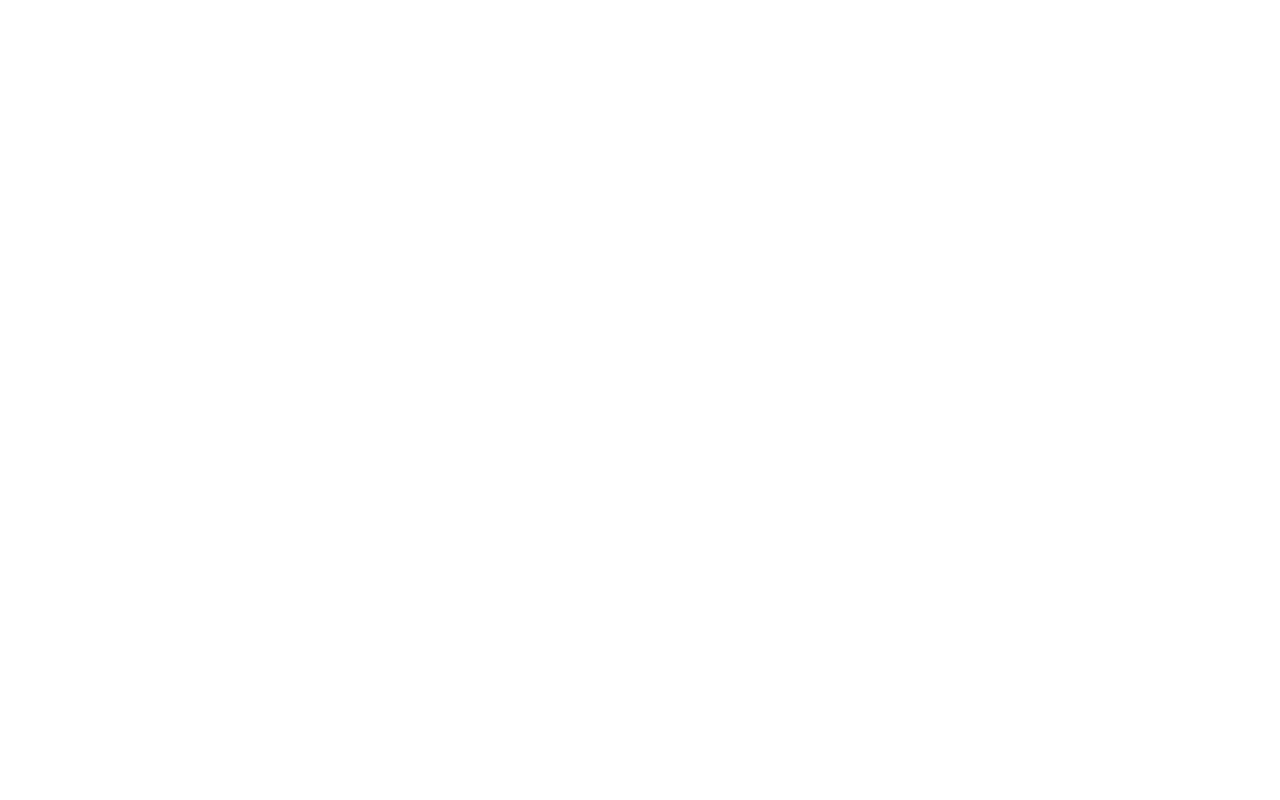
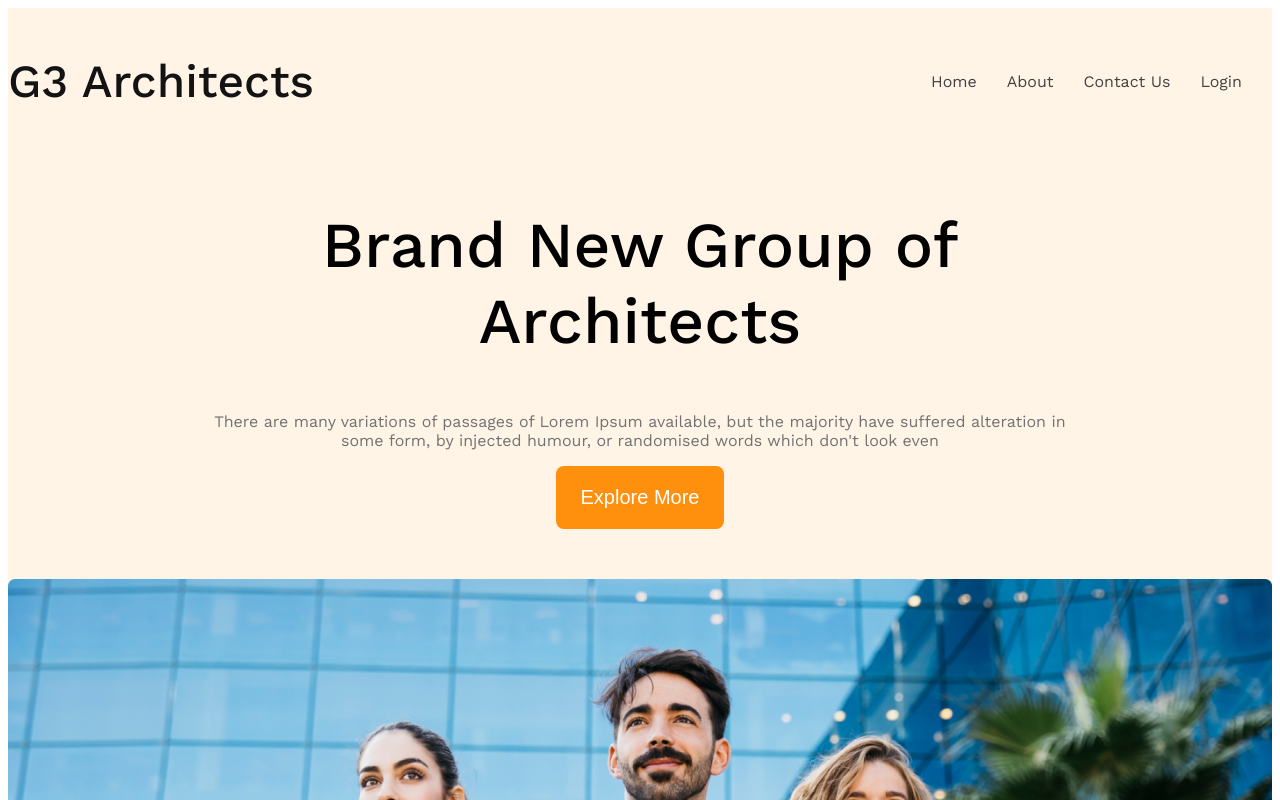
Before and after one commit to Topurayhan554/my-architects-website, a plain HTML site: page index.html in a window 1280 px wide. Shown: the top 800 px of the page. Drawn offline with nearby package versions, Linux system fonts and the light colour scheme.

Commit message:
add navbar, banner and css styles

```diff
--- a/index.html
+++ b/index.html
@@ -6,5 +6,30 @@
     <title>Architects</title>
     <link rel="stylesheet" href="style.css" />
   </head>
-  <body class="work-sans"></body>
+  <body class="work-sans">
+    <header class="bg-color">
+      <nav class="navbar display-flex max-width">
+        <h3>G3 Architects</h3>
+        <ul class="nav-items display-flex">
+          <li><a href="">Home</a></li>
+          <li><a href="">About</a></li>
+          <li><a href="">Contact Us</a></li>
+          <li><a href="">Login</a></li>
+        </ul>
+      </nav>
+
+      <section class="banner max-width">
+        <div class="banner-parent">
+          <h2>Brand New Group of Architects</h2>
+          <p class="dark-3">
+            There are many variations of passages of Lorem Ipsum available, but
+            the majority have suffered alteration in some form, by injected
+            humour, or randomised words which don't look even
+          </p>
+          <button class="btn">Explore More</button>
+        </div>
+        <img src="images/banner.png" alt="" />
+      </section>
+    </header>
+  </body>
 </html>
--- a/style.css
+++ b/style.css
@@ -6,3 +6,66 @@
   font-weight: 400;
   font-style: normal;
 }
+
+/* common css */
+.display-flex {
+  display: flex;
+}
+.max-width {
+  max-width: 1440px;
+  margin: 0 auto;
+}
+.bg-color {
+  background-color: rgba(255, 144, 14, 0.1);
+}
+.dark-1 {
+  color: #131313;
+}
+.dark-3 {
+  color: rgb(114, 114, 114);
+}
+.btn {
+  font-size: 1.25rem;
+  font-weight: 500;
+  padding: 20px 25px;
+  color: #ffffff;
+  background-color: #ff900e;
+  border-radius: 8px;
+  border: none;
+}
+
+/* navbar */
+.navbar {
+  justify-content: space-between;
+  align-items: center;
+}
+.navbar h3 {
+  font-size: 2.88rem;
+  font-weight: 500;
+  color: rgb(19, 19, 19);
+}
+
+.nav-items {
+  list-style: none;
+}
+.nav-items a {
+  text-decoration: none;
+  color: rgb(66, 66, 66);
+  margin-right: 30px;
+}
+
+/* banner */
+.banner-parent {
+  max-width: 860px;
+  text-align: center;
+  margin: 0 auto;
+  margin-bottom: 50px;
+}
+.banner h2 {
+  font-size: 4rem;
+  font-weight: 500;
+  color: Dark 01;
+}
+.banner img {
+  width: 100%;
+}
```
